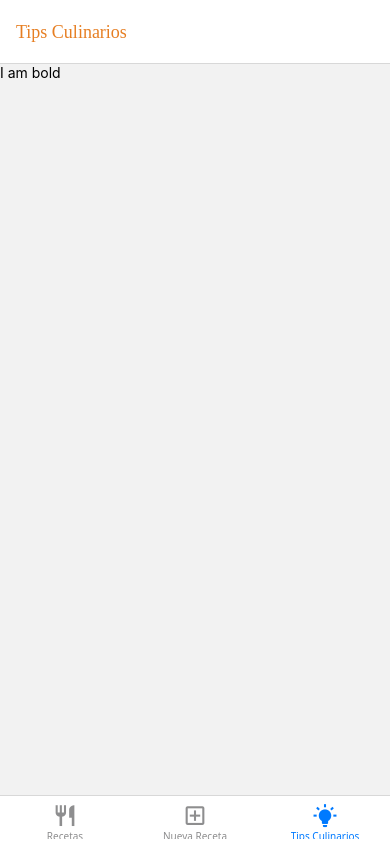
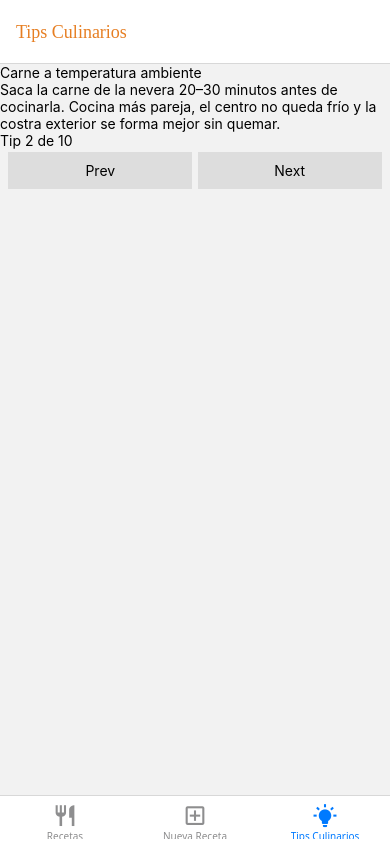
Before and after one commit to paoolisboa/TallerCookBook, a React Native app: screen /Tips in a window 390 px wide. Built offline with nearby package versions, Linux system fonts and the light colour scheme.

Commit message:
feat: ADD CookingTipsScreen basic structure whitout styles

```diff
--- a/src/data/cookingTipsData.js
+++ b/src/data/cookingTipsData.js
@@ -0,0 +1,54 @@
+export const COOKING_TIPS = [
+  {
+    title: "Sal al final del guiso",
+    description:
+      "En sopas y guisos largos, añade la sal poco a poco al final o casi al final. Así evitas que se concentre demasiado al reducir el líquido y puedes ajustar el punto sin pasarte.",
+  },
+  {
+    title: "Carne a temperatura ambiente",
+    description:
+      "Saca la carne de la nevera 20–30 minutos antes de cocinarla. Cocina más pareja, el centro no queda frío y la costra exterior se forma mejor sin quemar.",
+  },
+  {
+    title: "No llenes la sartén de más",
+    description:
+      "Si amontonas ingredientes que deben dorarse (verduras, carne picada), sueltan agua y cuecen en vez de dorarse. Cocina en tandas si hace falta.",
+  },
+  {
+    title: "Pasta en agua muy hirviendo",
+    description:
+      "Usa mucha agua y que esté en borbotones fuertes antes de echar la pasta. Remueve los primeros minutos para que no se pegue y respeta el tiempo del envase como guía.",
+  },
+  {
+    title: "Huevos frescos para hervir",
+    description:
+      "Para huevos duros con yema centrada, empieza con agua fría, lleva a ebullición suave y cuece el tiempo que prefieras; enfría en agua fría para que no se oscurezca la yema.",
+  },
+  {
+    title: "Cuchillos afilados",
+    description:
+      "Un cuchillo bien afilado es más seguro: resbala menos y corta con menos fuerza. Afila con regularidad o lleva los cuchillos a un profesional.",
+  },
+  {
+    title: "Reposar la carne al asar",
+    description:
+      "Tras sacar un filete o una pieza del horno o la plancha, déjala reposar unos minutos tapada con papel aluminio. Los jugos se redistribuyen y no se pierden al cortar.",
+  },
+  {
+    title: "Mise en place",
+    description:
+      "Antes de encender el fuego, prepara y mide ingredientes, trocea y ten a mano lo que vas a usar. Cocinar es más fluido y reduces olvidos o quemados.",
+  },
+  {
+    title: "Sabor con hierbas y cítricos",
+    description:
+      "Las hierbas frescas (perejil, cilantro, albahaca) y un poco de limón o vinagre al final realzan platos sin añadir mucha sal. Prueba y ajusta antes de servir.",
+  },
+  {
+    title: "Nevera: frío uniforme",
+    description:
+      "No llenes la nevera hasta arriba; el aire debe circular. Guarda alimentos cocidos arriba y crudos abajo para evitar goteos que contaminen lo listo para comer.",
+  },
+];
+
+export default COOKING_TIPS;
--- a/src/screens/CookingTipsScreen.js
+++ b/src/screens/CookingTipsScreen.js
@@ -1,22 +1,76 @@
-import React from 'react'
-import {Text, TextInput, View, TouchableOpacity} from 'react-native'
+import React, { useEffect, useState } from 'react'
+import { Text, StyleSheet, View, TouchableOpacity } from 'react-native'
 import { SafeAreaProvider, SafeAreaView } from 'react-native-safe-area-context'
-
-
+import COOKING_TIPS from "./../data/cookingTipsData"
 
 const CookingTipsScreen = () => {
 
- return(
+    const [currentIndex, setCurrentIndex] = useState(0);
+    const [tips] = useState(COOKING_TIPS);
+    const [infoIndex, setInfoIndex] = useState('Tip 1 de 10');
+
+    useEffect(() => {
+        const intervalId = setInterval(() => {
+            setCurrentIndex((prev) => (prev + 1) % tips.length);
+        }, 5000);
+        // Cleanup: clear interval when component unmounts
+        return () => clearInterval(intervalId);
+    });
+
+    useEffect(() => {
+        setInfoIndex(`Tip ${currentIndex + 1} de 10`);
+    }, [currentIndex]);
+
+    return (
         <SafeAreaProvider>
             <SafeAreaView>
                 <View>
                     <Text>
-                I am bold
+                        {tips[currentIndex].title}
                     </Text>
+                    <Text>
+                        {tips[currentIndex].description}
+                    </Text>
+                    <Text>
+                        {infoIndex}
+                    </Text>
+                    <View style={styles.actions}>
+                        <TouchableOpacity
+                            style={styles.button}
+                            onPress={() => { setCurrentIndex(currentIndex - 1 === -1 ? 9 : currentIndex - 1) }}
+                        >
+                            <Text>Prev</Text>
+                        </TouchableOpacity>
+                        <TouchableOpacity
+                            style={styles.button}
+                            onPress={() => { setCurrentIndex((prev) => (prev + 1) % tips.length) }}
+                        >
+                            <Text>Next</Text>
+                        </TouchableOpacity>
+                    </View>
                 </View>
             </SafeAreaView>
         </SafeAreaProvider>
     )
 }
 
+const styles = StyleSheet.create({
+    container: {
+        flex: 1,
+    },
+    actions: {
+        flexDirection: 'row',
+        flexWrap: 'wrap',
+        justifyContent: 'space-evenly',
+        width: '100%',   // ocupa todo el ancho
+        padding: 3,      // simula gap interno
+    },
+    button: {
+        width: '48%',
+        alignItems: 'center',
+        backgroundColor: '#DDDDDD',
+        padding: 10,
+    },
+});
+
 export default CookingTipsScreen
```
Lines whose indentation alone changed are shown as unchanged.
